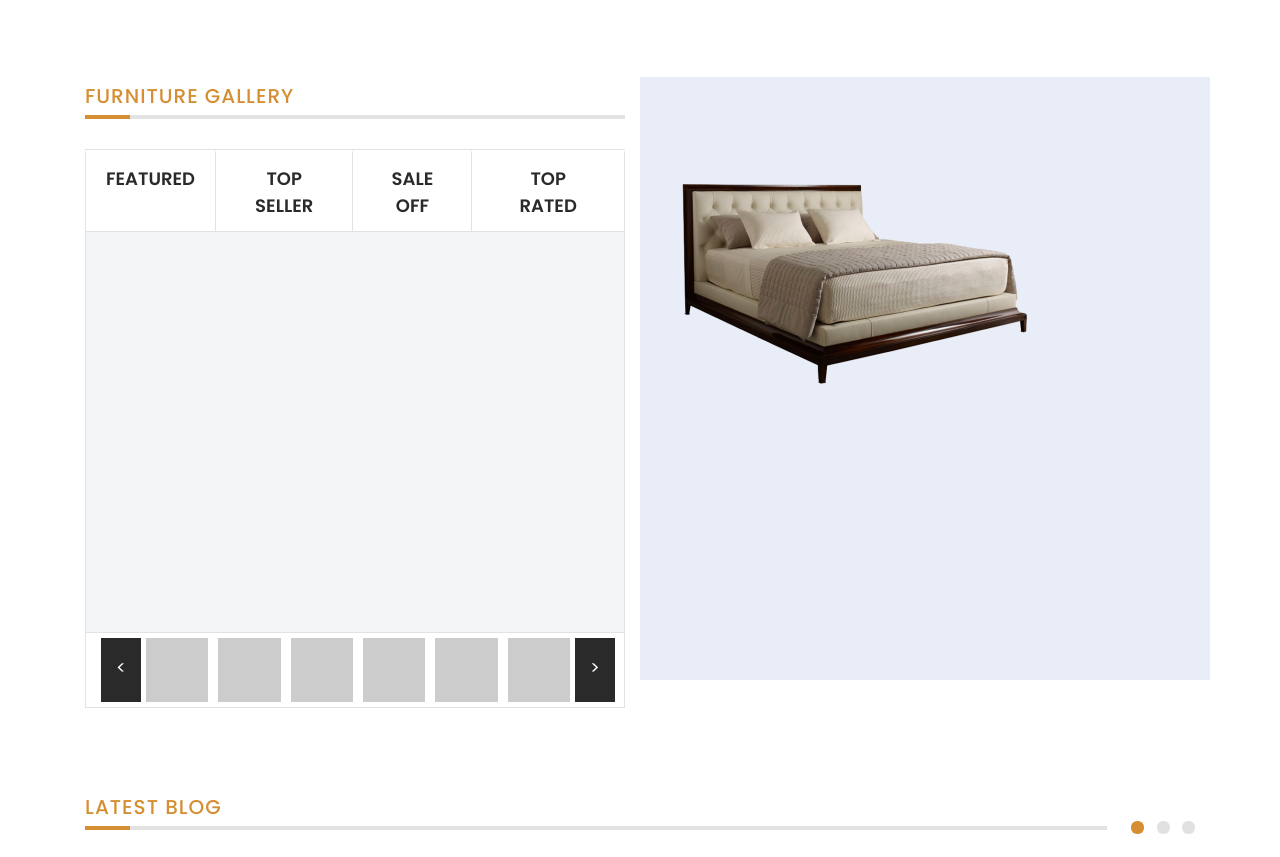
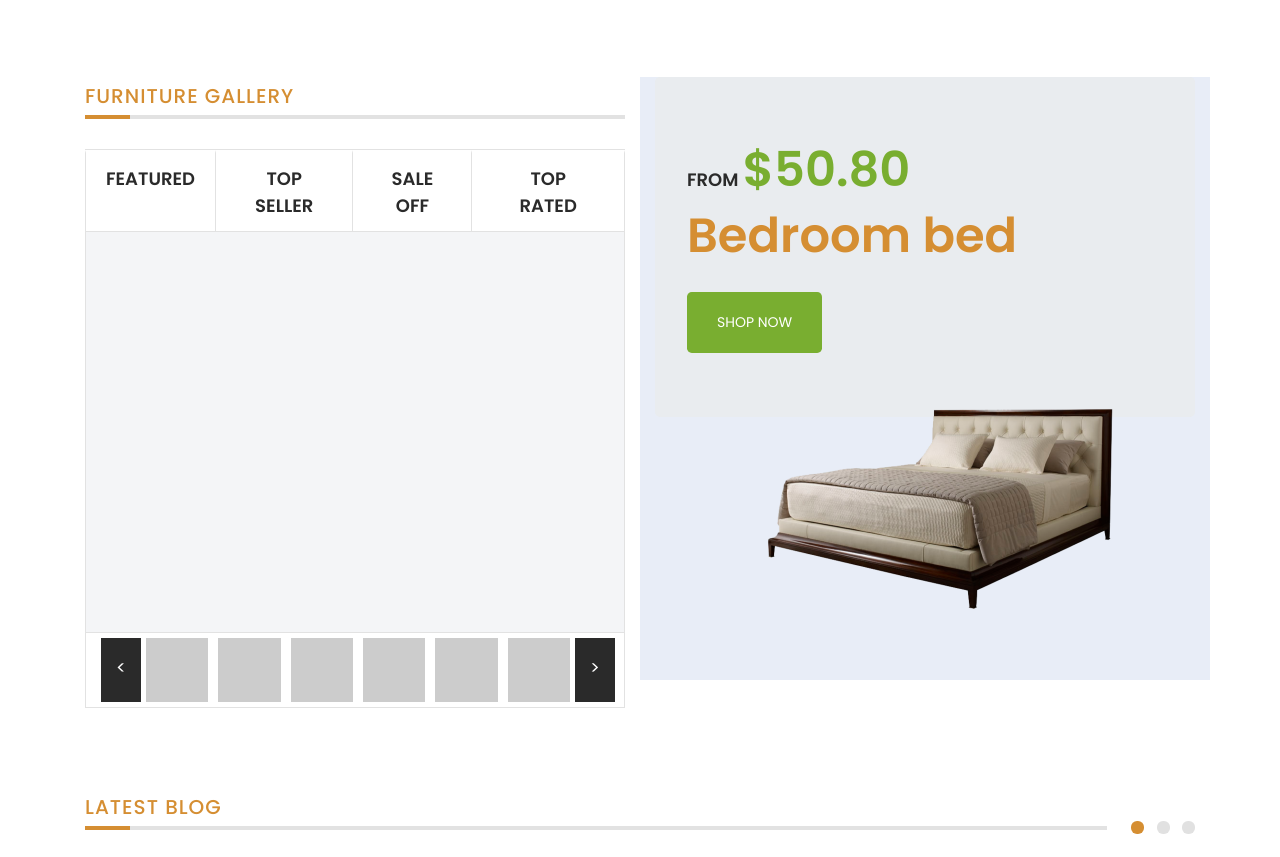
Before and after one commit to Varenthein/WDP-1907-01, a website built with Parcel: page src/index.html in a window 1280 px wide. Shown: the part 1610-2467 px from the top of the page. Built offline with nearby package versions, Linux system fonts and the light colour scheme.

Commit message:
Done second column

```diff
--- a/src/partials/60_section-gallery.html
+++ b/src/partials/60_section-gallery.html
@@ -29,6 +29,11 @@
                 </div>
             </div>
             <div class="col-6 second">
+                <div class="jumbotron">
+                    <h2><span class="text-uppercase">from  </span> $50.80</h2>
+                    <h2 class="bed">Bedroom bed</h2>
+                    <button type="button" class="btn btn-success btn-lg text-uppercase">Shop now</button>
+                </div>
                 <img src="images/gallery/bed_promo.png" alt="bed">
             </div>
         </div>
--- a/src/sass/_variables.scss
+++ b/src/sass/_variables.scss
@@ -19,3 +19,4 @@ $first-column-color: #f4f5f7;
 $border: #e2e2e2;
 $slide-arrow-hover: #e0a38e;
 $slide-images: #ccc;
+$jumbotron-green: #79ae30;
--- a/src/sass/components/_section--gallery.scss
+++ b/src/sass/components/_section--gallery.scss
@@ -9,6 +9,15 @@
 .second {
     background-color: $second-column-color;
     height: 603px;
+
+    img {
+        -webkit-transform: scaleX(-1);
+        transform: scaleX(-1);
+        position: absolute;
+        top: 225px;
+        left: 100px;
+        cursor: pointer;
+    }
 }
 
 .gallery-tabs {
@@ -88,3 +97,28 @@
         max-width: 12.266667%;
     }
 }
+
+.jumbotron {
+    span {
+        color: $text-color;
+        font-weight: 600;
+        font-size: 18px;
+    }
+    h2 {
+        color: $jumbotron-green;
+        font-size: 48px;
+        font-weight: 600;
+    }
+
+    .bed {
+        color: $primary;
+    }
+
+    .btn {
+        background-color: $jumbotron-green;
+        font-size: 14px;
+        border: none;
+        padding: 20px 30px;
+        margin-top: 20px;
+    }
+}
```
